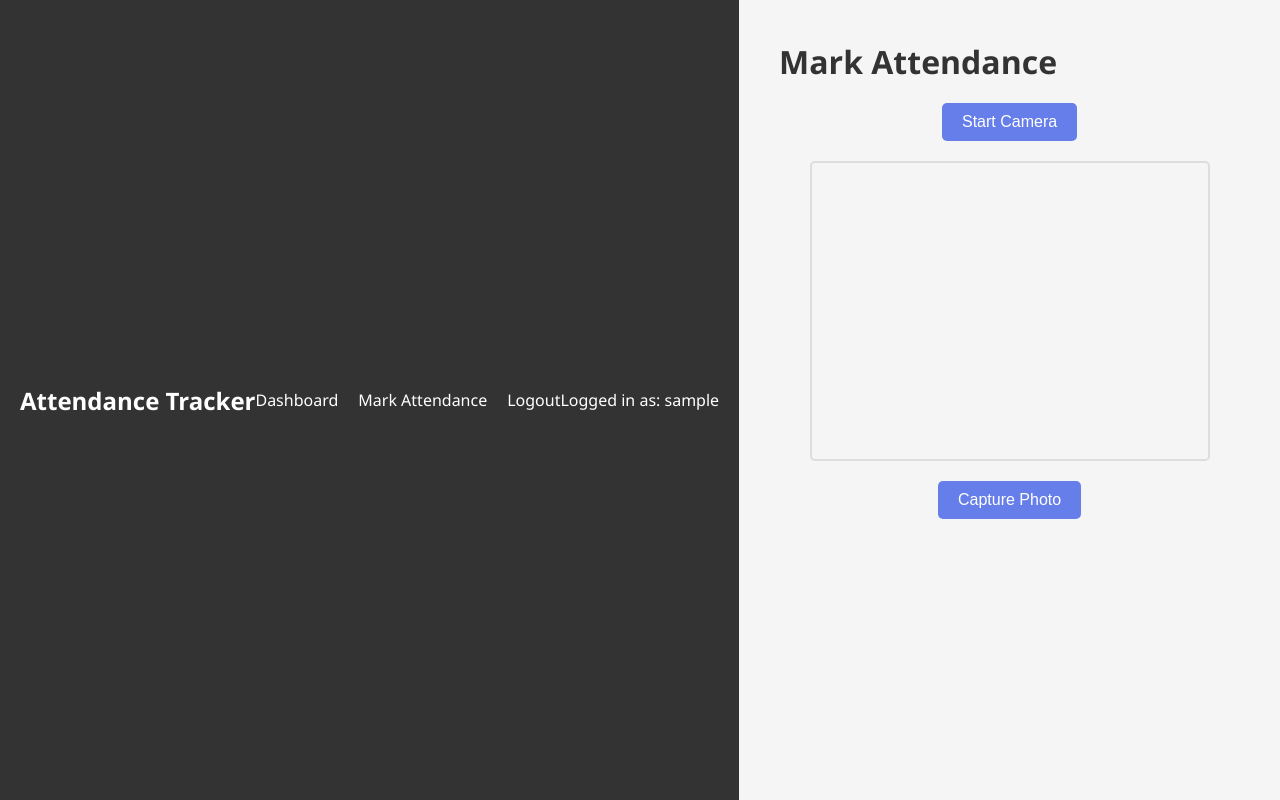
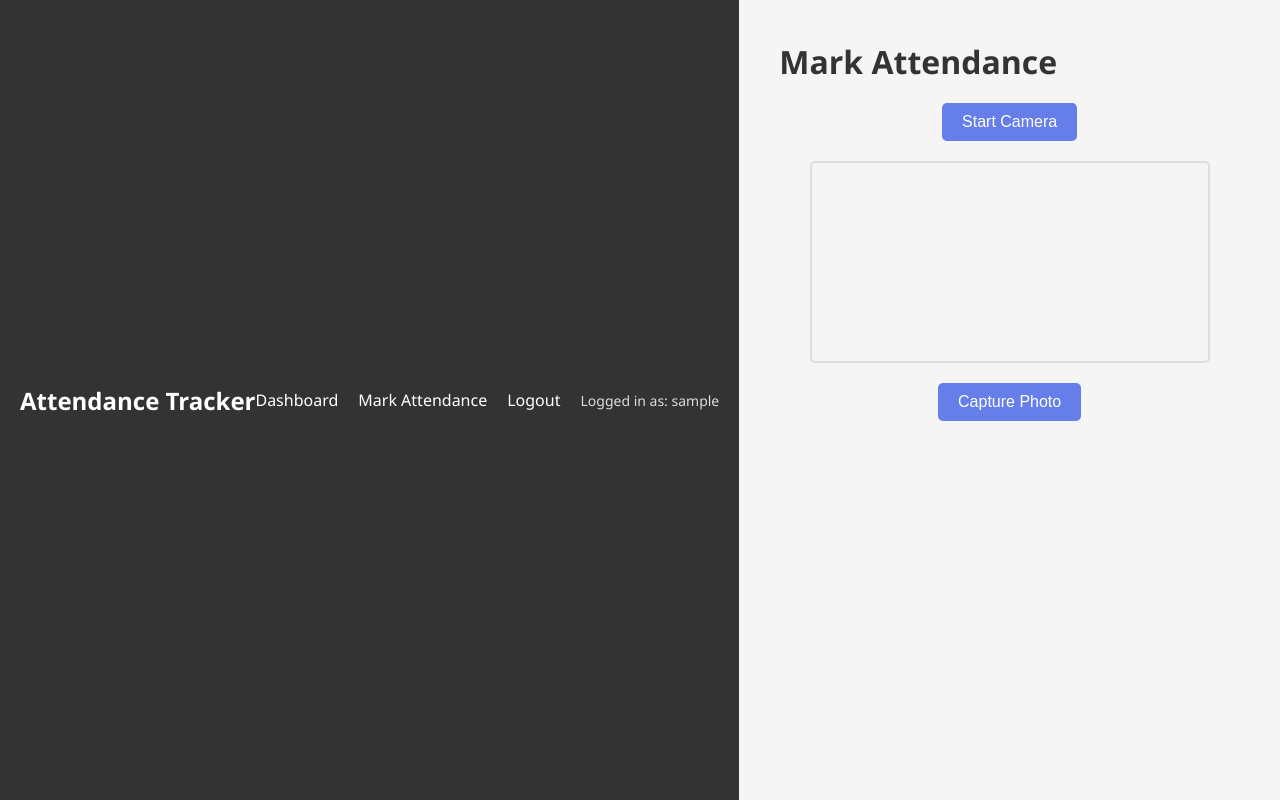
Before and after one commit to pamarthisaimanikanta38-hub/saimanikanta, a Flask app: page /attendance in a window 1280 px wide. Run offline with Flask 3, Linux system fonts and the light colour scheme; the visitor is signed in with stand-in values (Sample User, id 1).

Commit message:
Update styling for .nav-username class in style.css

```diff
--- a/attendance_tracker2/attendance_tracker/static/css/style.css
+++ b/attendance_tracker2/attendance_tracker/static/css/style.css
@@ -1,3 +1,9 @@
+.nav-username {
+    font-size: 14px;
+    color: #ddd;
+    margin-left: 20px;
+}
+
 * {
     margin: 0;
     padding: 0;
@@ -58,6 +64,12 @@ body {
     background-color: #764ba2;
 }
 
+.login-container p.error {
+    color: #d32f2f;
+    margin-bottom: 15px;
+    font-size: 14px;
+}
+
 nav {
     background-color: #333;
     color: white;
@@ -86,7 +98,7 @@ nav a:hover {
     color: #667eea;
 }
 
-.dashboard-container, .attendance-container {
+dashboard-container, .attendance-container {
     display: flex;
     height: 100vh;
 }
@@ -122,7 +134,14 @@ main h1 {
     background-color: #764ba2;
 }
 
+.attendance-form button:disabled {
+    background-color: #999;
+    cursor: not-allowed;
+}
+
 #camera-feed {
     border: 2px solid #ddd;
     border-radius: 5px;
+    max-width: 100%;
+    height: auto;
 }
```
